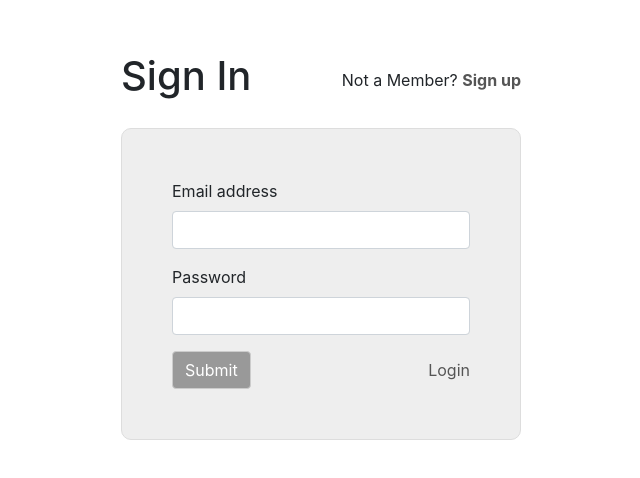
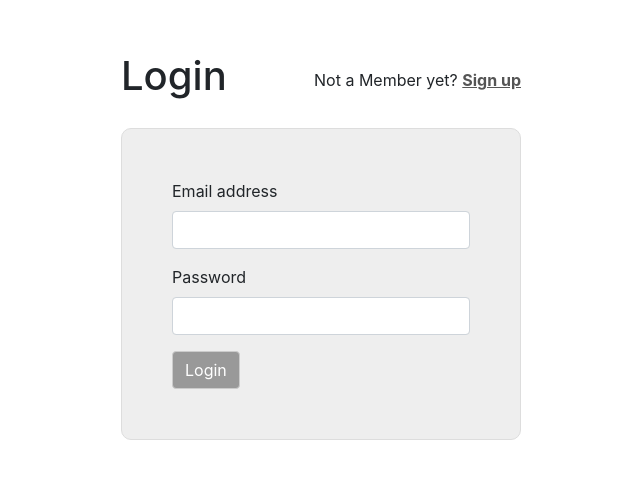
Before and after one commit to umarzahir-zz/console-copy, a React (Create React App) app: page /login in a window 1280 px wide. Shown: the part 154-632 px from the top of the page, without its empty margins (319-959 px from the left). Built offline with nearby package versions, Linux system fonts and the light colour scheme.

Commit message:
[UPDATE] update register and login screens

```diff
--- a/src/scenes/Login/Login.js
+++ b/src/scenes/Login/Login.js
@@ -12,8 +12,8 @@ class Login extends Component{
             <div className="d-flex m-auto form-container text-left flex-wrap">
             <div className="w-100">
             <div className="d-flex align-items-center justify-content-between">
-                <h1>Sign In</h1>
-                <div className=''>Not a Member? <Link className="link" to="/register"><b>Sign up</b></Link></div>
+                <h1>Login</h1>
+                <div className=''>Not a Member yet? <Link className="link" to="/register"><b><u>Sign up</u></b></Link></div>
             </div>
             <form className="col-12 form">
                 <div className="form-group">
@@ -25,8 +25,7 @@ class Login extends Component{
                     <input type="password" className="form-control" id="exampleInputPassword1"/>
                 </div>
                 <div className="form-footer w-100 d-flex">
-                    <button type="submit" className="btn btn-primary form-button">Submit</button>
-                    <Link className="link" to="/">Login</Link>
+                    <Link type="submit" to='/' className="btn btn-primary form-button">Login</Link>
                     </div>
             </form>
             </div>
--- a/src/scenes/Register/Register.js
+++ b/src/scenes/Register/Register.js
@@ -6,7 +6,7 @@ export default class Register extends Component{
             <div className="d-flex m-auto form-container text-left flex-wrap">
                 <div className="w-100">
                 <div className="">
-                    <h1>Create Account</h1>
+                    <h1>New Admin Account</h1>
                 </div>
                 <form className="col-12 form">
                     <div className="form-group">
@@ -14,14 +14,13 @@ export default class Register extends Component{
                         <input type="email" className="form-control" id="exampleInputEmail1" aria-describedby="emailHelp"/>
                     </div>
                     <div class="form-group">
-                        <label for="exampleInputPassword1">Password</label>
-                        <input type="password" className="form-control" id="exampleInputPassword1"/>
-                        <label for="exampleInputPassword2">Repeat Password</label>
-                        <input type="password" className="form-control" id="exampleInputPassword2"/>
+                        <label for="password1">Password</label>
+                        <input type="password" className="form-control" id="password1" />
+                        <label for="password2">Repeat Password</label>
+                        <input type="password" className="form-control" id="password2" />
                     </div>
                     <div className="form-footer w-100 d-flex">
-                    <button type="submit" className="btn btn-primary form-button">Submit</button>
-                    <Link className="link" to="/login">Register</Link>
+                    <Link type="submit" to='/login' className="btn btn-primary form-button">Submit</Link>
                     </div>
                 </form>
                 </div>
```
